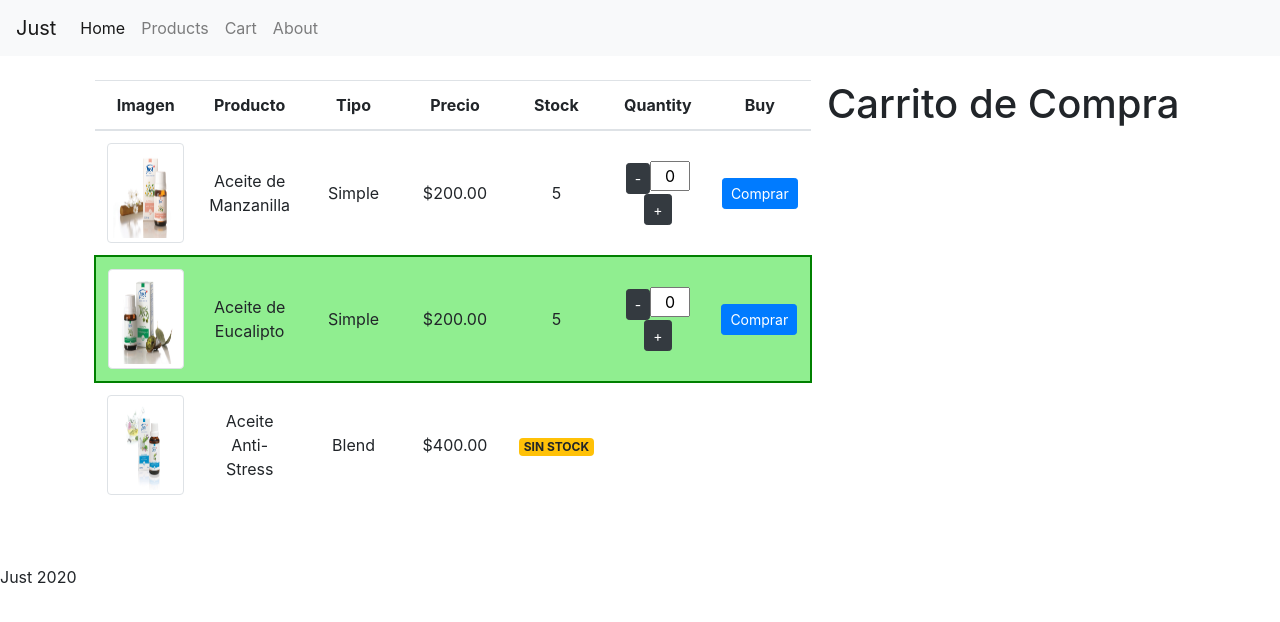
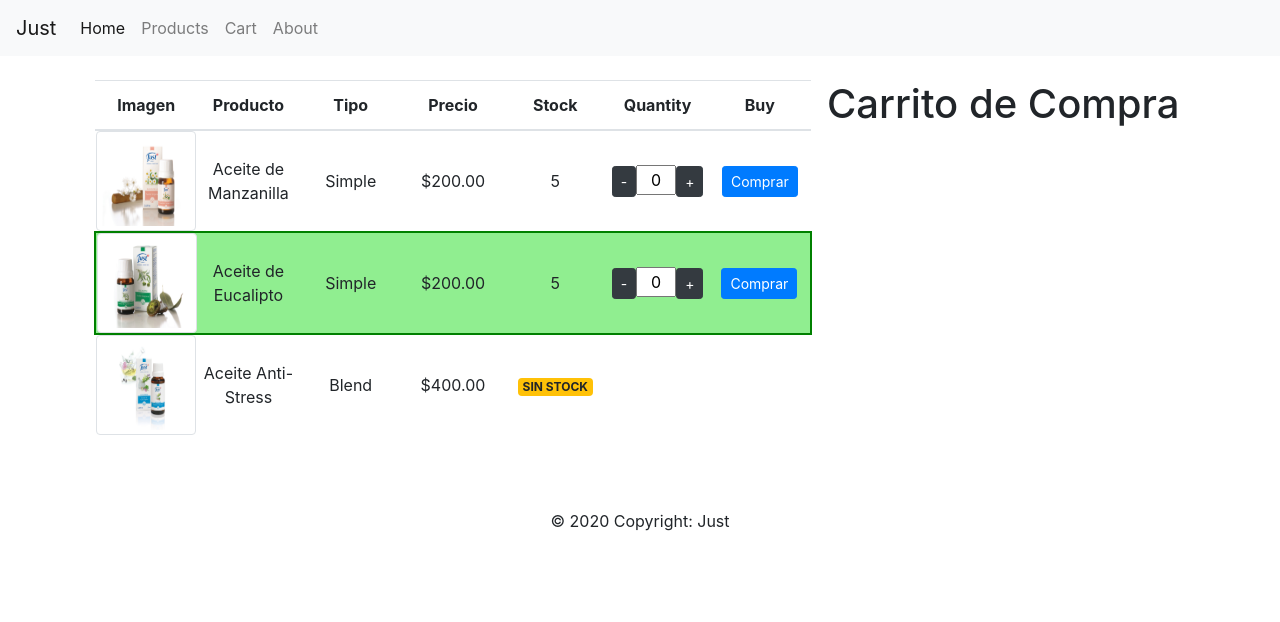
Before and after one commit to fedetandil/angular-just, an Angular app: page /oils in a window 1280 px wide. Shown: the top 622 px of the page. Built offline with nearby package versions, Linux system fonts and the light colour scheme.

Commit message:
MODIFIED: Footer y CSS de la tabla

```diff
--- a/src/app/app.component.html
+++ b/src/app/app.component.html
@@ -24,4 +24,11 @@
   <router-outlet></router-outlet>
 </div>
 
-<footer>{{title}} 2020</footer>
+
+<!-- Footer -->
+<footer class="page-footer font-small cyan darken-3">
+  <div class="footer-copyright text-center py-3">© 2020 Copyright: {{title}}
+  </div>
+
+
+</footer>
--- a/src/app/product-list/product-list.component.scss
+++ b/src/app/product-list/product-list.component.scss
@@ -6,6 +6,7 @@ td{
   height: 100px;
   width: 100px;
   vertical-align: middle;
+  padding: 0;
 }
 
 
```
